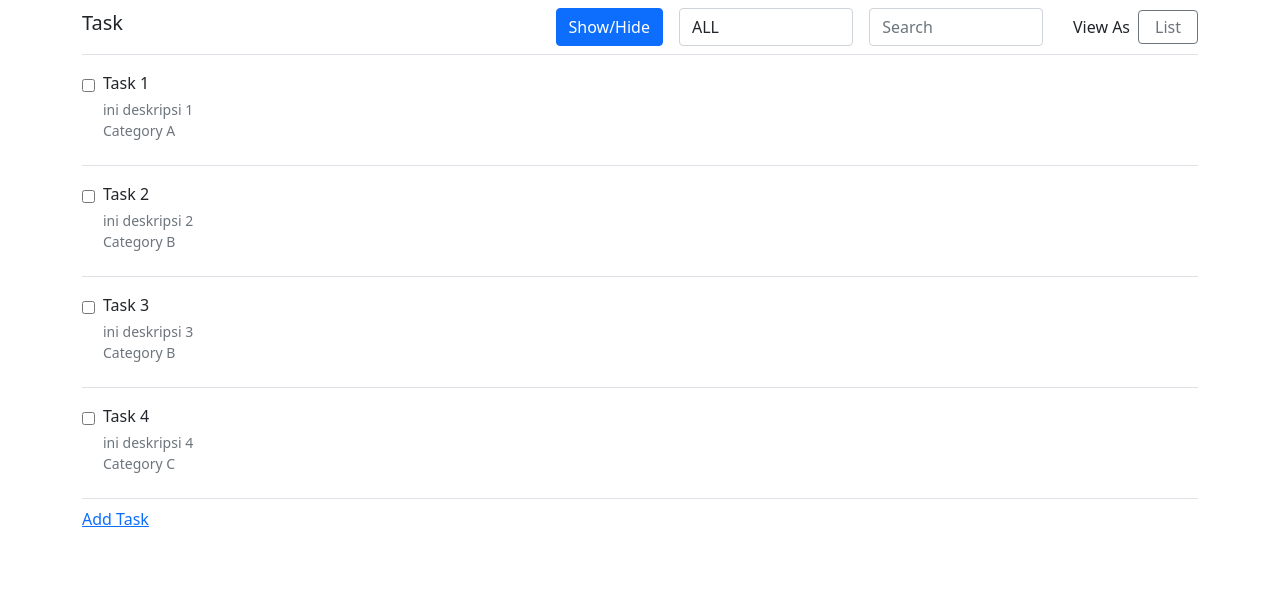
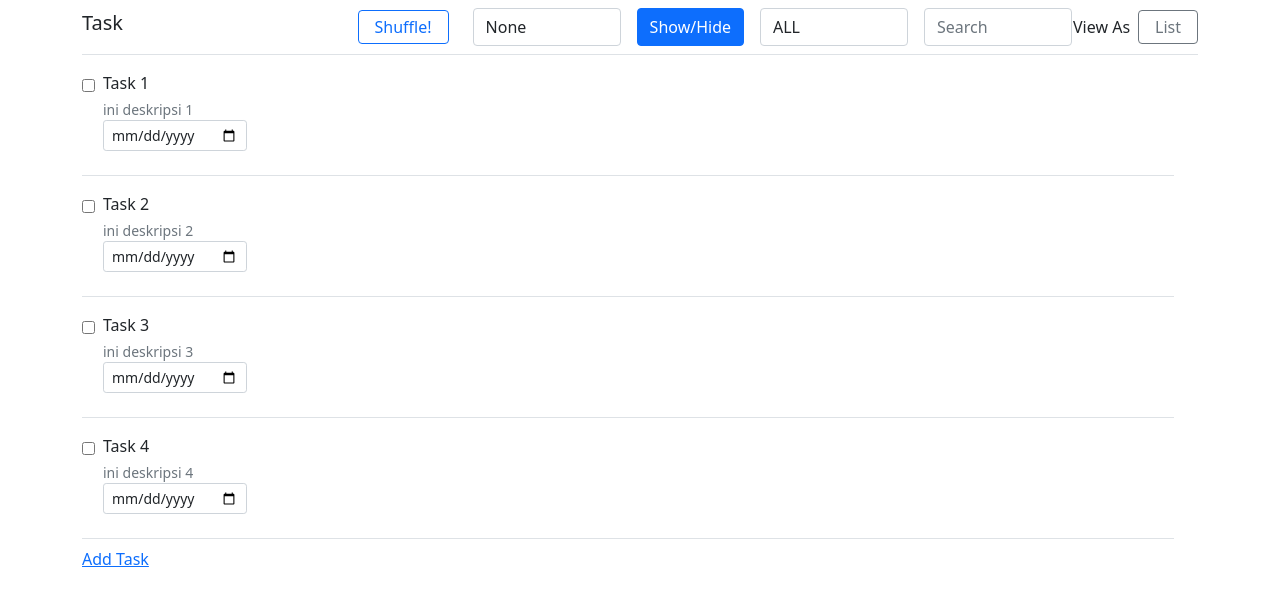
Before and after one commit to hakamanathhar/my-first-vue-js, a Nuxt app: page / in a window 1280 px wide. Shown: the top 606 px of the page. Built offline with nearby package versions, Linux system fonts and the light colour scheme.

Commit message:
List Rendering

```diff
--- a/components/Card/CardItem.vue
+++ b/components/Card/CardItem.vue
@@ -28,9 +28,10 @@
         <div class="description-task small text-muted">
           {{ task.description }}
         </div>
-        <div class="ml-auto category-task small text-muted">
+        <!-- <div class="ml-auto category-task small text-muted">
             {{ task.category }}
-        </div>
+        </div> -->
+        <input class="form-control form-control-sm" type="date" />
       </div>
   </div>
 </div>
--- a/nuxt.config.js
+++ b/nuxt.config.js
@@ -1,3 +1,5 @@
+import webpack from 'webpack'
+
 export default {
   server: {
     port: 4000,
@@ -49,6 +51,12 @@ export default {
 
   // Build Configuration: https://go.nuxtjs.dev/config-build
   build: {
+    plugins: [
+      new webpack.ProvidePlugin({
+      // global modules
+      _: 'lodash'
+      })
+    ]
   },
   pwa: {
     meta: {
--- a/package.json
+++ b/package.json
@@ -17,6 +17,5 @@
     "vue-server-renderer": "^2.6.14",
     "vue-template-compiler": "^2.6.14",
     "webpack": "^4.46.0"
-  },
-  "devDependencies": {}
+  }
 }
--- a/pages/index.vue
+++ b/pages/index.vue
@@ -5,6 +5,14 @@
   <div class="title border-bottom d-flex align-items-center py-2">
     <h5>Task</h5>
     <div class="d-flex align-items-center ms-auto">
+      <button class="btn btn-outline-primary py-1 px-3 me-2" @click="shuffle">
+        Shuffle!
+      </button>
+      <select  class="form-control mx-3" v-model="orderData">
+        <option value="none" :selected="true">None</option>
+        <option value="asc">A-Z</option>
+        <option value="desc">Z-A</option>
+      </select>
       <button class="btn btn-primary" v-on:click="show">{{showHide}}</button>
       <select  class="form-control mx-3" v-model="searchCategory">
           <option value="all" :selected="true">ALL</option>
@@ -27,12 +35,14 @@
     <h2 class="text-center mt-3" v-if="resultQuery.length == 0">
         Result not found
     </h2>
+    <transition-group name="tasks" tag="div" class="list-task row">
     <CardItem
     v-for="(task, i) in resultQuery"
-    :key="i"
+    :key="task.id"
     :task="task"
     :isGrid="isGrid"
     />
+    </transition-group>
   </div>
 
   <div class="action py-2">
@@ -87,6 +97,7 @@ export default {
       showHide: 'Show/Hide',
       searchQuery: '',
       searchCategory: 'all',
+      orderData: 'none',
       isCreating: false,
       isGrid: false,
       form: {
@@ -96,18 +107,21 @@ export default {
       },
       tasks: [
         {
+          id: 1,
           title: 'Task 1',
           description: 'ini deskripsi 1',
           category: 'Category A',
           isDone: false,
         },
         {
+          id:2,
           title: 'Task 2',
           description: 'ini deskripsi 2',
           category: 'Category B',
           isDone: false,
         },
         {
+          id:3,
           title: 'Task 3',
           description: ' ini deskripsi 3',
           category: 'Category B',
@@ -118,6 +132,30 @@ export default {
     }
   },
   methods: {
+    shuffle() {
+      this.tasks = _.shuffle(this.tasks)
+    },
+    order(value) {
+      console.log(value)
+        if(value === 'asc')
+          return this.tasks.sort(function(a,b){
+            if (a.title < b.title)
+              return -1;
+            if (a.title > b.title)
+              return 1;
+            return 0;
+          });
+        else if(value === 'desc')
+          return this.tasks.sort(function(a,b){
+            if (a.title < b.title)
+              return 1;
+            if (a.title > b.title)
+              return -1;
+            return 0;
+          });
+        else
+          return this.tasks
+    },
     show: function (event) {
       this.tasks.forEach(element => {
         element.isDone = false
@@ -131,6 +169,7 @@ export default {
 
       this.isLoading = true
       this.tasks.push({
+        id: Math.random(),
         title: this.form.title,
         category: this.form.category,
         description: this.form.description
@@ -144,6 +183,7 @@ export default {
   created(){
     setTimeout(() => {
       this.tasks.push({
+        id:Math.random(),
         title: 'Task 4',
         description: ' ini deskripsi 4',
         category: 'Category C',
@@ -169,8 +209,8 @@ export default {
             .toLowerCase()
             .includes(item.category.toLowerCase())
         });
-      }else {
-        return this.tasks
+      } else {
+        return this.order(this.orderData)
       }
     },
     getCategory() {
@@ -196,4 +236,7 @@ export default {
   width: 3rem;
   height: 3rem;
 }
+#app .tasks-move {
+transition: .4s;
+}
 </style>
```
Also changed, not shown: 1 other file (tests, documents, lock files or other folders). Lines whose indentation alone changed are shown as unchanged.
